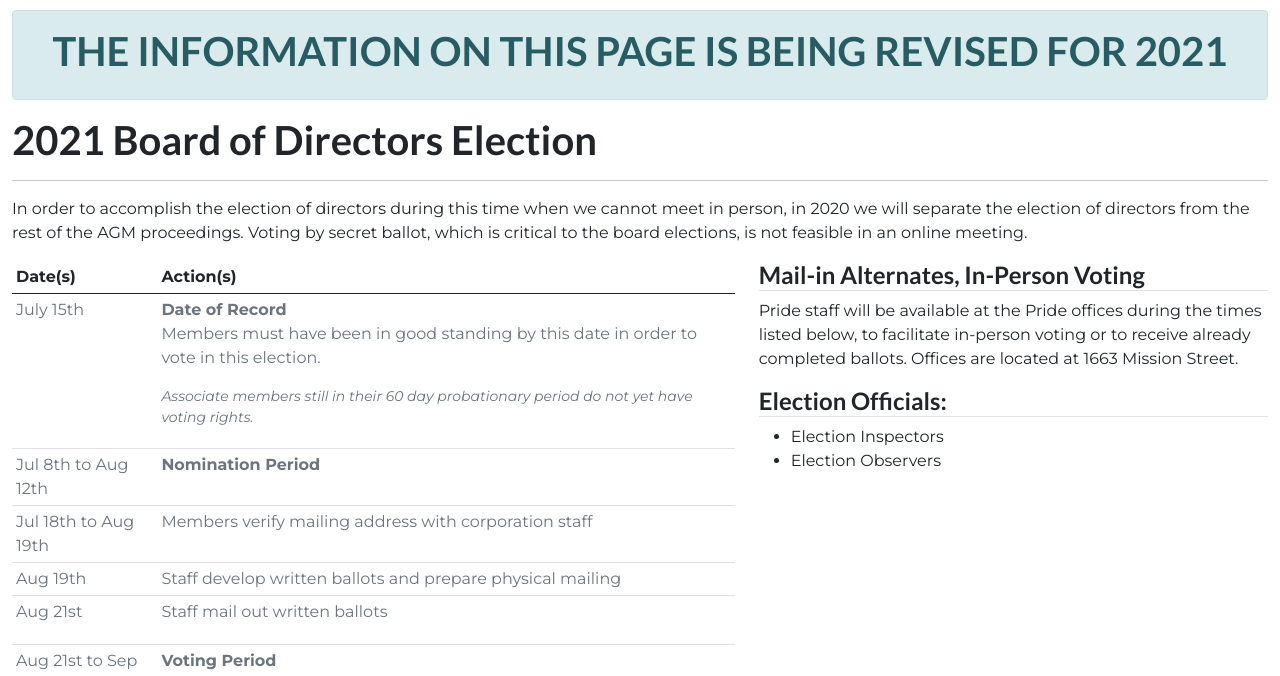
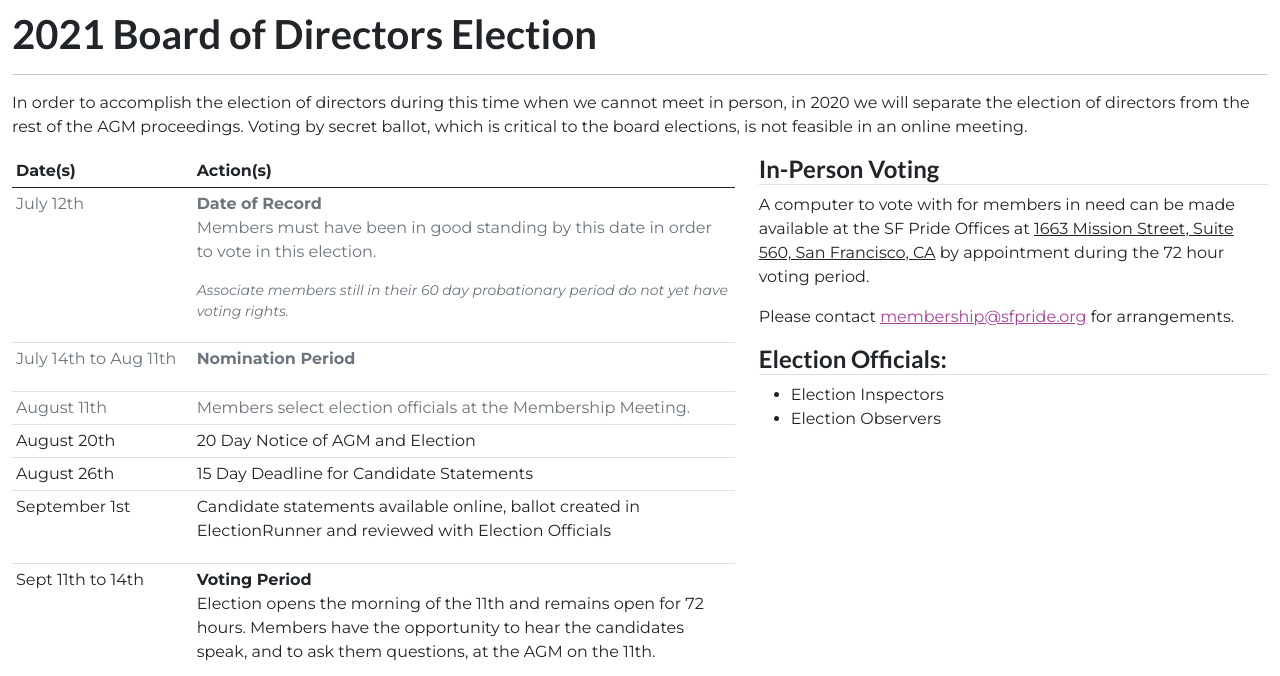
Before and after one commit to sfpride/members, a Jekyll site: the page built from election/index.html, in a window 1280 px wide and 1400 px high, scrolled down 212 px. Shown: the top 676 px of the window. Built offline with Jekyll 4.4.1, drawn with Linux system fonts in a browser that asks for light colours; some of the changed text lies outside the part shown; grey boxes are pictures that could not be loaded.

Commit message:
add election instructions

```diff
--- a/election/index.html
+++ b/election/index.html
@@ -1,13 +1,10 @@
 ---
 layout: default
-shortname: 2020 Board Election
-title: 2020 Board Election
+shortname: 2021 Board Election
+title: 2021 Board Election
 ---
-<div class="alert alert-info text-center text-uppercase">
-    <h1 class="alert-heading">the information on this page is being revised for 2021</h1>
-</div>
 
-<h2 class="d-none text-center">2020 BOARD OF DIRECTORS ELECTION HAS CONCLUDED</h2>
+<h1>2021 Board of Directors Election</h1>
 
 <div class="alert alert-primary text-center p-1 d-none">
     <h3 class="alert-header text-uppercase">The voting period has ended</h3>
@@ -32,12 +29,8 @@ title: 2020 Board Election
     </div>
 </section>
 
-<h1>2021 Board of Directors Election</h1>
 
 <hr>
-
-<!-- <div id="blur" style="filter: blur(6px); -webkit-touch-callout: none; -webkit-user-select: none; -khtml-user-select: none; -moz-user-select: none;-ms-user-select: none;user-select: none;"> -->
-<div>
 <section id="procedure">
 
     <div class="row">
@@ -52,12 +45,12 @@ title: 2020 Board Election
         <div class="col">
             <table class="table table-sm">
                 <thead>
-                        <th>Date(s)</th>
-                        <th>Action(s)</th>
+                    <th scope="col" style="width: 25%;">Date(s)</th>
+                    <th scope="col">Action(s)</th>
                 </thead>
                 <tbody>
-                        <tr class="text-muted">
-                            <td>July 15th</td>
+                    <tr scope="row" class="text-muted">
+                        <td>July 12th</td>
                         <td>
                             <p><b>Date of Record</b><br>Members must have been in good standing by this date in order to
                                 vote in this election.</p>
@@ -65,36 +58,42 @@ title: 2020 Board Election
                                     have voting rights.</em></p>
                         </td>
                     </tr>
-                        <tr class="text-muted">
-                            <td>Jul 8th to Aug 12th</td>
+                    <tr scope="row" class="text-muted">
+                        <td>July 14th to Aug 11th</td>
                         <td>
                             <p><b>Nomination Period</b></p>
                         </td>
                     </tr>
-                        <tr class="text-muted">
-                            <td>Jul 18th to Aug 19th</td>
-                            <td>Members verify mailing address with corporation staff</td>
+                    <tr scope="row" class="text-muted">
+                        <td>August 11th</td>
+                        <td>Members select election officials at the Membership Meeting.</td>
                     </tr>
-                        <tr class="text-muted">
-                            <td>Aug 19th</td>
-                            <td>Staff develop written ballots and prepare physical mailing</td>
+                    <tr scope="row" class="">
+                        <td>August 20th</td>
+                        <td>20 Day Notice of AGM and Election</td>
                     </tr>
-                        <tr class="text-muted">
-                            <td>Aug 21st</td>
+                    <tr scope="row" class="">
+                        <td>August 26th</td>
+                        <td>15 Day Deadline for Candidate Statements</td>
+                    </tr>
+                    <tr scope="row" class="">
+                        <td>September 1st</td>
                         <td>
-                                <p>Staff mail out written ballots</p>
+                            <p>Candidate statements available online, ballot created in ElectionRunner and reviewed with
+                                Election Officials</p>
                         </td>
                     </tr>
-                        <tr class="text-muted">
-                            <td>Aug 21st to Sep 18th</td>
+                    <tr scope="row" class="">
+                        <td>Sept 11th to 14th</td>
                         <td>
-                                <p><b>Voting Period</b><br>Ballots may be returned by self-addressed stamped enveloped
-                                    provided in mailing</p>
+                            <p><b>Voting Period</b><br>Election opens the morning of the 11th and remains open for 72
+                                hours. Members have the opportunity to hear the candidates speak, and to ask them
+                                questions, at the AGM on the 11th.</p>
                         </td>
                     </tr>
-                        <tr class="text-muted">
-                            <td>Sept 12th</td>
-                            <td>Annual General Meeting (online, noon-4pm)</td>
+                    <tr scope="row" class="">
+                        <td>Sept 14th</td>
+                        <td>Election results reviewed with Election Officials and announced.</td>
                     </tr>
                 </tbody>
             </table>
@@ -102,10 +101,12 @@ title: 2020 Board Election
         <div class="col-12 col-sm-5">
             <div class="row">
                 <div class="col">
-                        <h4 class="border-bottom">Mail-in Alternates, In-Person Voting</h4>
-                        <p>Pride staff will be available at the Pride offices during the times listed below, to facilitate
-                            in-person voting or to receive already completed ballots. Offices are located at 1663 Mission
-                            Street.</p>
+                    <h4 class="border-bottom">In-Person Voting</h4>
+                    <p>A computer to vote with for members in need can be made available at the SF Pride Offices at
+                        <u>1663 Mission Street, Suite 560, San Francisco, CA</u> by appointment during the 72 hour
+                        voting period.</p>
+                    <p>Please contact <a href="mailto:membership@sfpride.org">membership@sfpride.org</a> for
+                        arrangements.</p>
 
                 </div>
             </div>
@@ -181,44 +182,41 @@ title: 2020 Board Election
 
 <section id="how-to-vote" class="row">
     <div class="col">
+        <div class="row">
+            <div class="col col-md-6">
                 <h1>How to Vote:</h1>
-            <p>You will receive by mail the following materials:</p>
+                <p>You will receive an email invitation to vote that includes:</p>
                 <ul>
-                <li>a ballot</li>
-                <li>an unmarked black envelope to enclose your ballot</li>
-                <li>a stamped envelope to return your black envelope that contains your ballot</li>
-                <li><a href="#">an instruction sheet</a> -
-                    <a href="#">(spanish
-                        version)</a></li>
+                    <li>your "Voter ID"</li>
+                    <li>your "Voter Key"</li>
+                    <li>a link to click to take you to the election page</li>
                 </ul>
-            <p>Once you have received your election materials, the voting procedure is as follows:</p>
+            </div>
+            <div class="col col-12 col-md-4">
+                <img class="img-thumbnail" src="https://storage.googleapis.com/sfpride/m/election/2021/electionrunner-invite.png" alt="">
+                <p class="text-danger text-center">EXAMPLE EMAIL INVITATION TO VOTE</p>
+            </div>
+        </div>
+
+        <p>Once you have received your invitation, the voting procedure is as follows:</p>
         <ol>
-                <li>Open your election mailer and remove the 4 items inside.</li>
-                <li>Review the printed instruction sheet.</li>
-                <li>Go to this page (<a href="#">members.sfpride.org/election</a>) to
-                    review candidate statements</li>
-                <li>Fill out your ballot by marking the boxes for candidates you would like to elect.</li>
-                <li>Fold your ballot, and insert it into the black envelope.</li>
-                <li>Seal the black envelope.</li>
-                <li>Place the black envelope into the manila return envelope.</li>
-                <li>Seal the manila return envelope.</li>
-                <li>Write your initials next to your name in the return address area in the upper left of the manila return
-                    envelope.</li>
-                <li>Place your return envelope in the mail, postmarked no later than September 18th, or return it in-person
-                    to one of the temporary polling stations.</li>
+            <li>Click the link in your invitation email.</li>
+            <li>Review the candidate statements.</li>
+            <li>Select as many or as few candidates as you prefer.</li>
+            <li>Click "Cast Vote".</li>
         </ol>
-            <p><strong>Each member in good standing is allowed to vote once. Duplicate ballots received will be
-                    disqualified.</strong></p>
+        <p><strong>Each member in good standing is allowed to vote once.</strong></p>
     </div>
     <div class="col-12 col-sm-3 border-left m-0 mt-5">
         <div id="candidate-list">
             <h3>Candidates:</h3>
             <ol>
+                {% for candidate in site.data.bod-candidates-2021 %}
+                <li>{{candidate.name}}<em>{{candidate.inc}}</em></li>
+                {% endfor %}
             </ol>
         </div>
     </div>
 </section>
 <hr>
 </div>
-
-</div>
```
Also changed, not shown: 2020/election/index.html (+4 -5 lines), _data/bod-candidates-2021.csv (added, +10 -0 lines), _includes/announcements.html (+28 -20 lines). Lines whose indentation alone changed are shown as unchanged.
